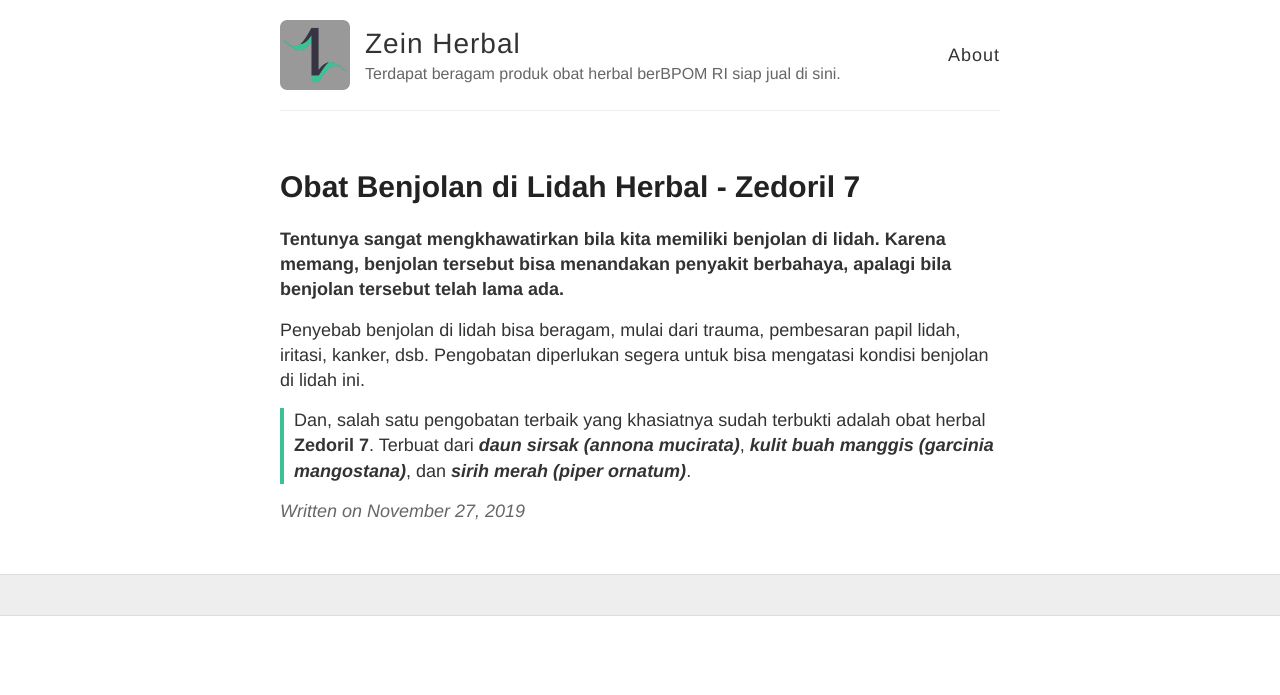
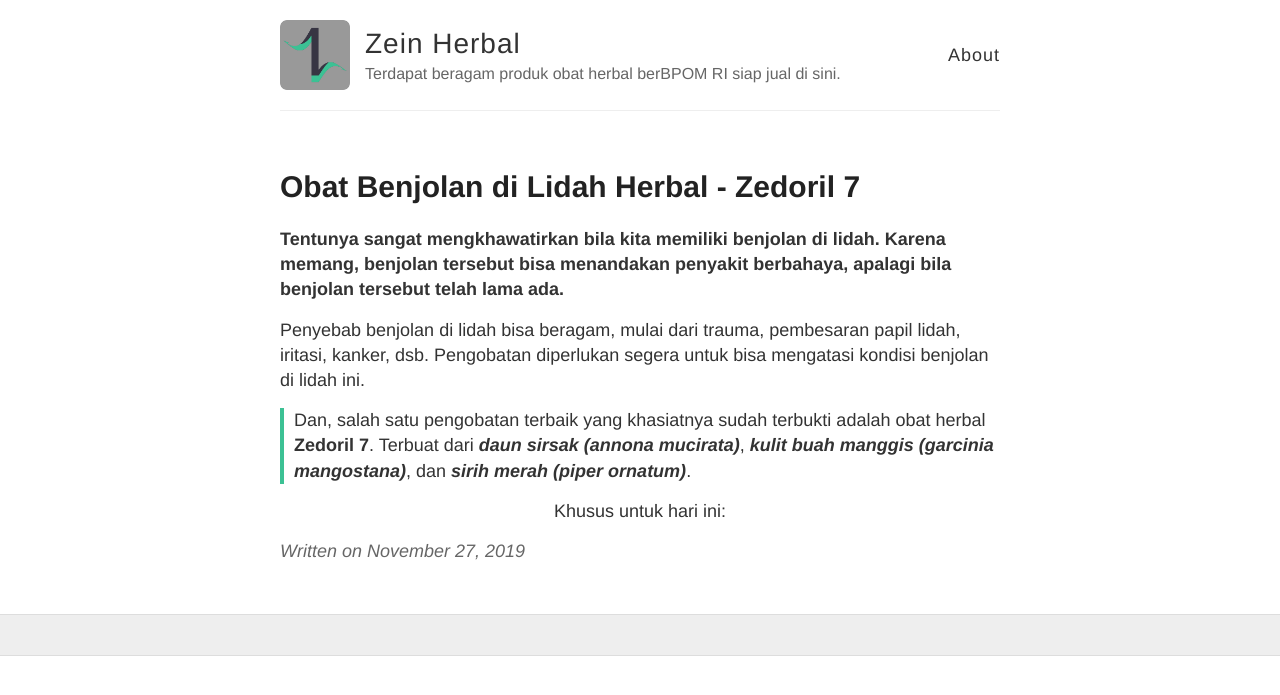
Before and after one commit to zeinherbal/zeinherbal.github.io, a Jekyll site: the page built from _posts/2019-11-27-obat-pembengkakan-kelenjar-getah-bening.md, in a window 1280 px wide. Shown: the top 695 px of the page. Built offline with Jekyll 4.4.1, drawn with Linux system fonts in a browser that asks for light colours.

Commit message:
Update 2019-11-27-obat-pembengkakan-kelenjar-getah-bening.md

```diff
--- a/_posts/2019-11-27-obat-pembengkakan-kelenjar-getah-bening.md
+++ b/_posts/2019-11-27-obat-pembengkakan-kelenjar-getah-bening.md
@@ -11,3 +11,6 @@
 {:refdef: style="padding-left: 10px; border-left: solid 4px #3cc194;"}
 Dan, salah satu pengobatan terbaik yang khasiatnya sudah terbukti adalah obat herbal **Zedoril 7**. Terbuat dari ***daun sirsak (annona mucirata)***, ***kulit buah manggis (garcinia mangostana)***, dan ***sirih merah (piper ornatum)***.
 {: refdef}
+
+Khusus untuk hari ini:
+{: style="text-align: center;"}
```
